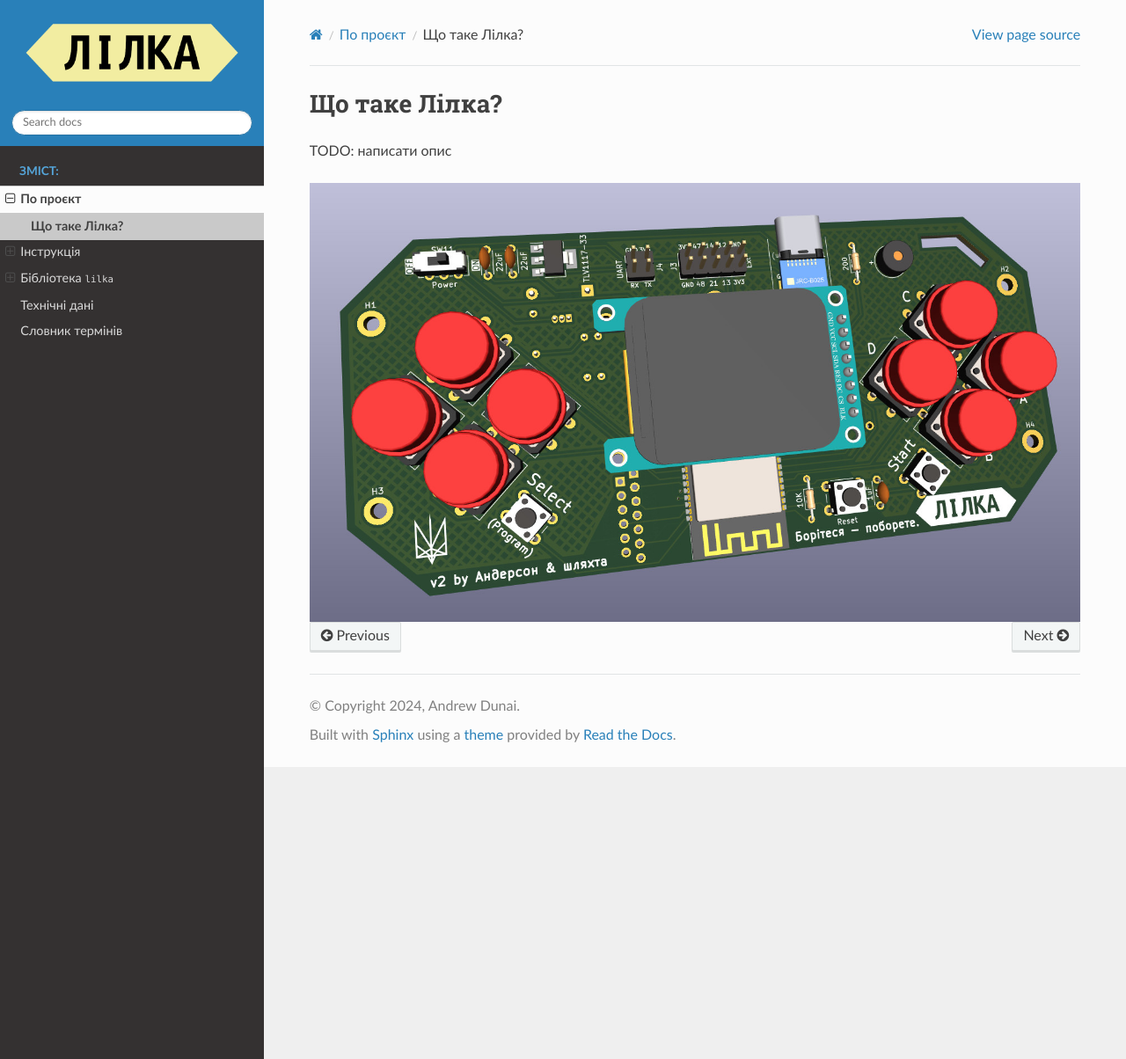
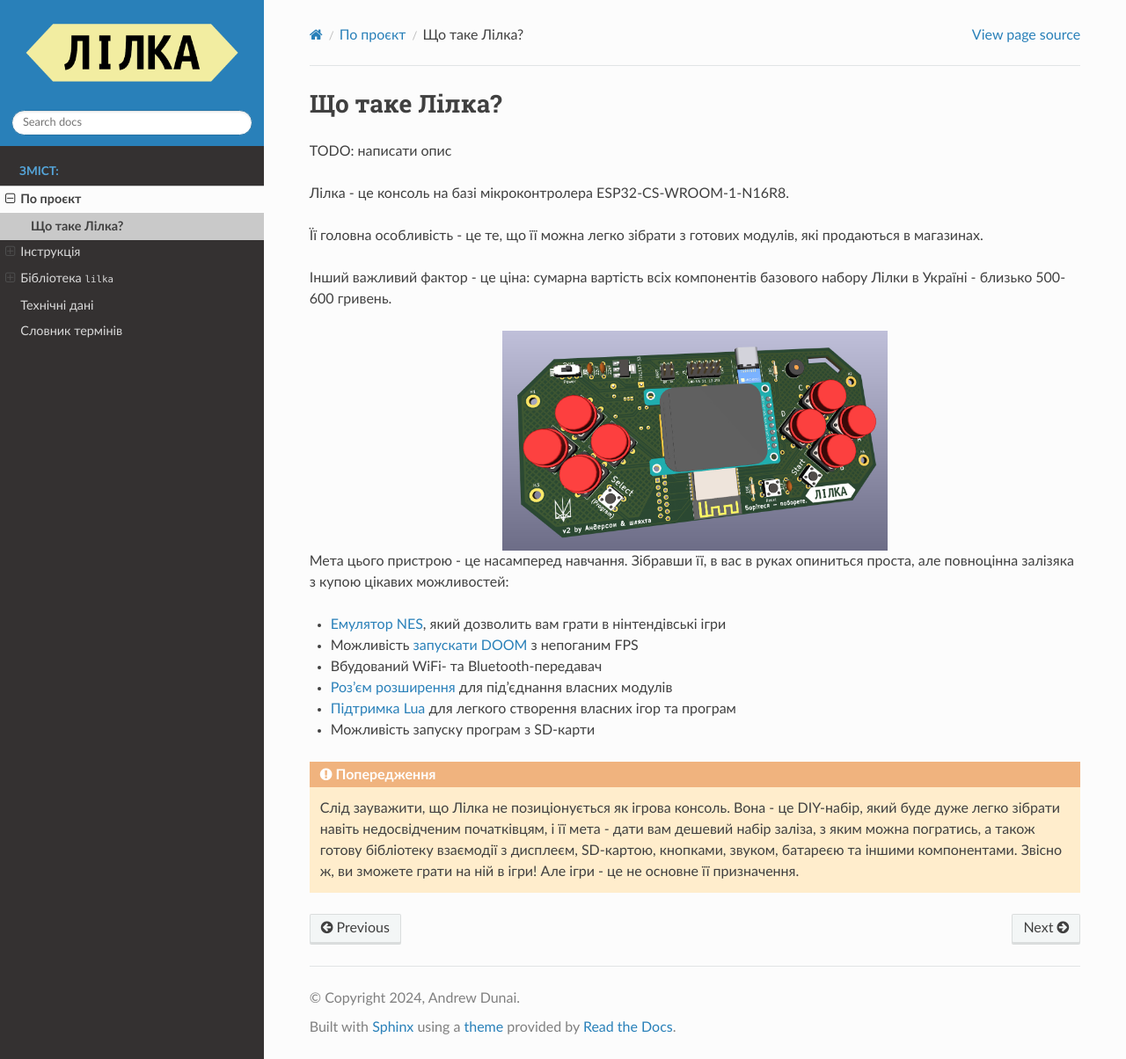
Before and after one commit to and3rson/lilka, a Sphinx documentation site: the page built from docs/about/what_is_lilka.rst, in a window 1280 px wide and 1204 px high. Shown: the whole window at 88% size. Built offline with Sphinx 7.4.7 and the Read the Docs theme 2.0.0, drawn with Linux system fonts in a browser that asks for light colours.

Commit message:
doc: update Lilka intro

```diff
--- a/docs/about/what_is_lilka.rst
+++ b/docs/about/what_is_lilka.rst
@@ -3,6 +3,24 @@
 
 TODO: написати опис
 
+Лілка - це консоль на базі мікроконтролера ESP32-CS-WROOM-1-N16R8.
+
+Її головна особливість - це те, що її можна легко зібрати з готових модулів, які продаються в магазинах.
+
+Інший важливий фактор - це ціна: сумарна вартість всіх компонентів базового набору Лілки в Україні - близько 500-600 гривень.
+
 .. image:: ../_static/v2.jpg
    :alt: Лілка
    :align: center
+   :width: 50%
+
+Мета цього пристрою - це насамперед навчання. Зібравши її, в вас в руках опиниться проста, але повноцінна залізяка з купою цікавих можливостей:
+
+- `Емулятор NES </manual/main_firmware.html>`_, який дозволить вам грати в нінтендівські ігри
+- Можливість `запускати DOOM </manual/main_firmware.html>`_ з непоганим FPS
+- Вбудований WiFi- та Bluetooth-передавач
+- `Роз'єм розширення </manual/extension.html>`_ для під'єднання власних модулів
+- `Підтримка Lua </manual/lua.html>`_ для легкого створення власних ігор та програм
+- Можливість запуску програм з SD-карти
+
+.. warning:: Слід зауважити, що Лілка не позиціонується як ігрова консоль. Вона - це DIY-набір, який буде дуже легко зібрати навіть недосвідченим початківцям, і її мета - дати вам дешевий набір заліза, з яким можна погратись, а також готову бібліотеку взаємодії з дисплеєм, SD-картою, кнопками, звуком, батареєю та іншими компонентами. Звісно ж, ви зможете грати на ній в ігри! Але ігри - це не основне її призначення.
```
